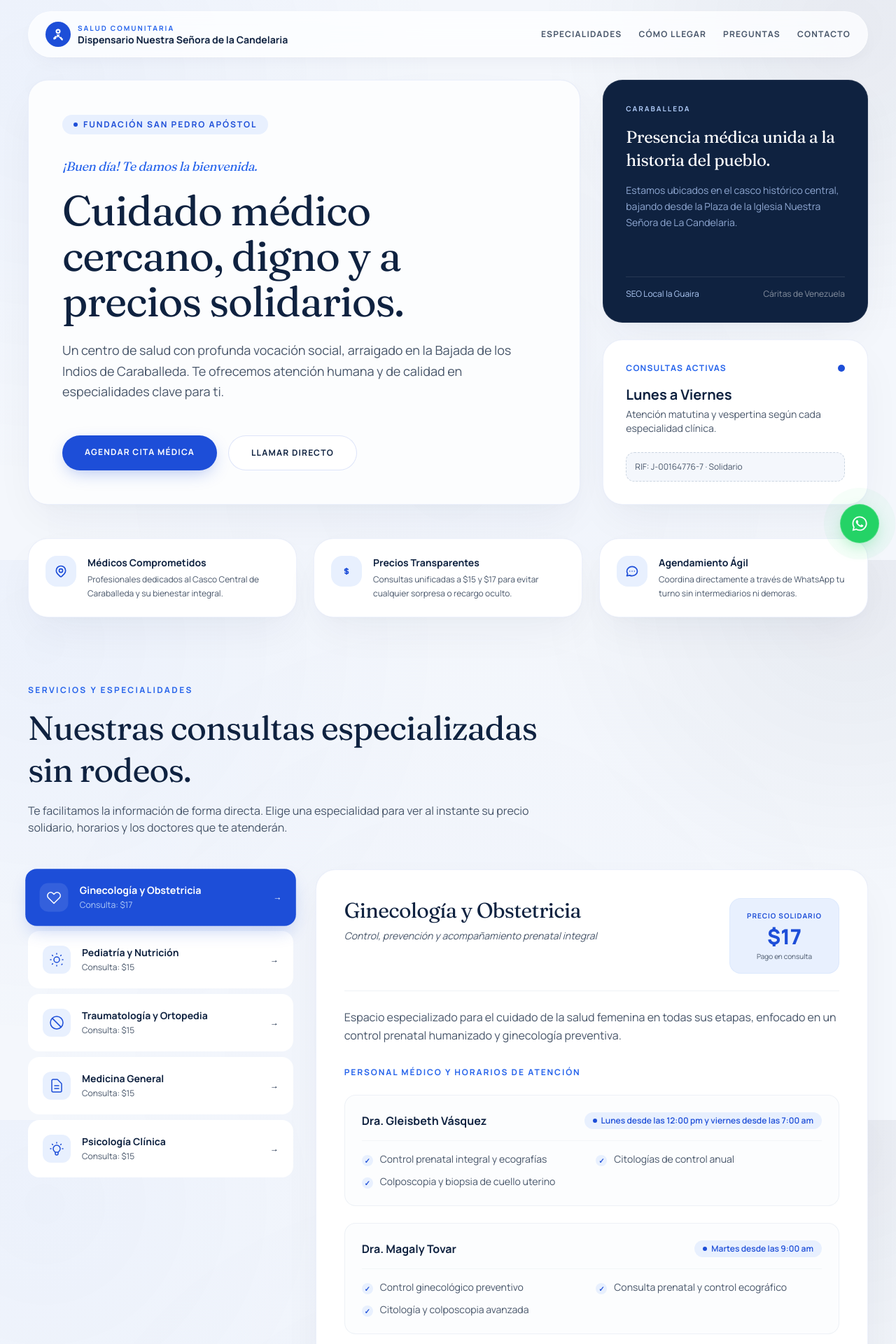
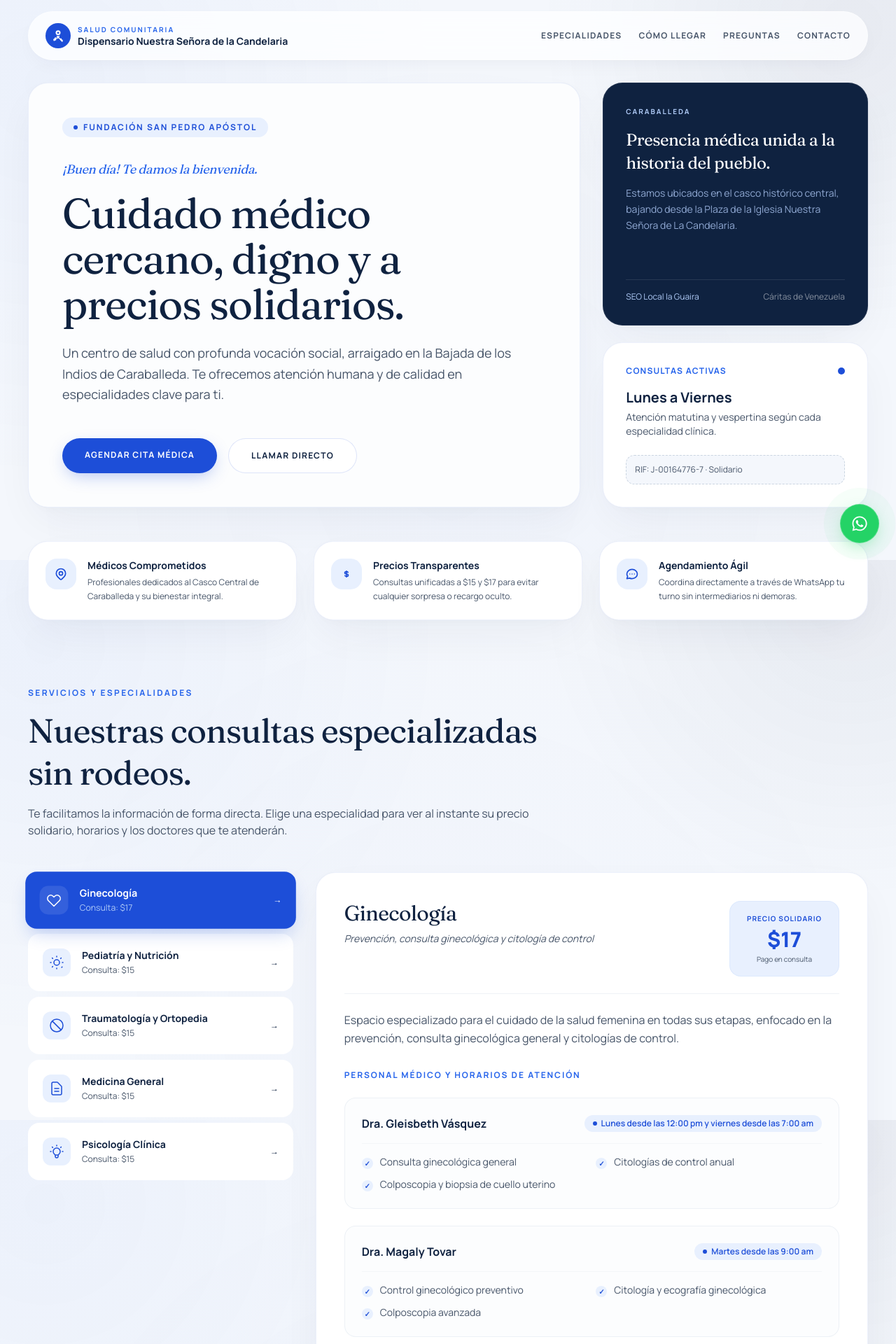
Before and after one commit to cegh2001/dispensariocaraballeda, a Next.js app: page / in a window 1280 px wide. Shown: the top 1920 px of the page at 70% size. Built offline with nearby package versions, Linux system fonts and the light colour scheme; no server answers.

Commit message:
Update page.tsx

```diff
--- a/src/app/page.tsx
+++ b/src/app/page.tsx
@@ -50,17 +50,17 @@ function BrainIcon() {
 
 const specialtyExplorer = [
   {
-    name: "Ginecología y Obstetricia",
+    name: "Ginecología",
     price: "$17",
     icon: <HeartIcon />,
-    accent: "Control, prevención y acompañamiento prenatal integral",
-    description: "Espacio especializado para el cuidado de la salud femenina en todas sus etapas, enfocado en un control prenatal humanizado y ginecología preventiva.",
+    accent: "Prevención, consulta ginecológica y citología de control",
+    description: "Espacio especializado para el cuidado de la salud femenina en todas sus etapas, enfocado en la prevención, consulta ginecológica general y citologías de control.",
     doctors: [
       {
         name: "Dra. Gleisbeth Vásquez",
         schedule: "Lunes desde las 12:00 pm y viernes desde las 7:00 am",
         services: [
-          "Control prenatal integral y ecografías",
+          "Consulta ginecológica general",
           "Citologías de control anual",
           "Colposcopia y biopsia de cuello uterino",
         ],
@@ -70,8 +70,8 @@ const specialtyExplorer = [
         schedule: "Martes desde las 9:00 am",
         services: [
           "Control ginecológico preventivo",
-          "Consulta prenatal y control ecográfico",
-          "Citología y colposcopia avanzada",
+          "Citología y ecografía ginecológica",
+          "Colposcopia avanzada",
         ],
       },
     ],
@@ -298,9 +298,9 @@ export default function Home() {
       </a>
 
       {/* Header / Sticky Glass Navigation with Sliding Underline Links */}
-      <header className="glass-header section-shell mt-4 rounded-3xl md:rounded-full px-4 md:px-6 py-3.5">
-        <div className="flex items-center justify-between gap-4">
-          <div className="flex items-center gap-2.5 shrink-0">
+      <header className="glass-header section-shell mt-4 rounded-3xl md:rounded-full px-4 md:px-6 py-3.5 md:py-4">
+        <div className="flex flex-col md:flex-row md:items-center md:justify-between gap-3 md:gap-4">
+          <div className="flex items-center gap-2.5 shrink-0 justify-center md:justify-start">
             <span className="inline-flex h-9 w-9 items-center justify-center rounded-full bg-[#1d4ed8] text-white shrink-0">
               <svg className="h-5 w-5 text-white" fill="none" viewBox="0 0 24 24" stroke="currentColor" strokeWidth={2}>
                 <path strokeLinecap="round" strokeLinejoin="round" d="M15 7a3 3 0 11-6 0 3 3 0 016 0zm-1.5 6l-3.5 3.5m-2 2L5 20v-2h2v-2h1.5" />
@@ -308,16 +308,16 @@ export default function Home() {
               </svg>
             </span>
             <div>
-              <p className="text-[8px] md:text-[10px] font-bold uppercase tracking-[0.2em] text-[#2563eb]">
+              <p className="text-[8px] md:text-[10px] font-bold uppercase tracking-[0.2em] text-[#2563eb] text-center md:text-left">
                 Salud Comunitaria
               </p>
-              <h2 className="text-xs md:text-sm font-bold text-[#0f2240] leading-tight max-w-[160px] sm:max-w-none whitespace-normal">
+              <h2 className="text-xs md:text-sm font-bold text-[#0f2240] leading-tight text-center md:text-left max-w-[200px] sm:max-w-none whitespace-normal">
                 Dispensario Nuestra Señora de la Candelaria
               </h2>
             </div>
           </div>
 
-          <nav className="flex items-center gap-4 md:gap-6 text-[10px] md:text-xs font-bold uppercase tracking-[0.1em] text-[#475569] overflow-x-auto no-scrollbar whitespace-nowrap py-1">
+          <nav className="flex items-center justify-center gap-5 md:gap-6 text-[10px] md:text-xs font-bold uppercase tracking-[0.1em] text-[#475569] border-t border-[#cbd5e1]/30 md:border-t-0 pt-2.5 md:pt-0 w-full md:w-auto">
             <a className="nav-link hover:text-[#1d4ed8]" href="#especialidades">
               Especialidades
             </a>
@@ -866,7 +866,7 @@ export default function Home() {
             <div>
               <h4 className="text-xs font-bold uppercase tracking-[0.2em] text-[#b0cbf7]">Especialidades</h4>
               <ul className="mt-4 space-y-2.5 text-xs text-[#b0cbf7]">
-                <li>Ginecología y Obstetricia</li>
+                <li>Ginecología</li>
                 <li>Pediatría y Nutrición</li>
                 <li>Traumatología y Ortopedia</li>
                 <li>Medicina General</li>
```
